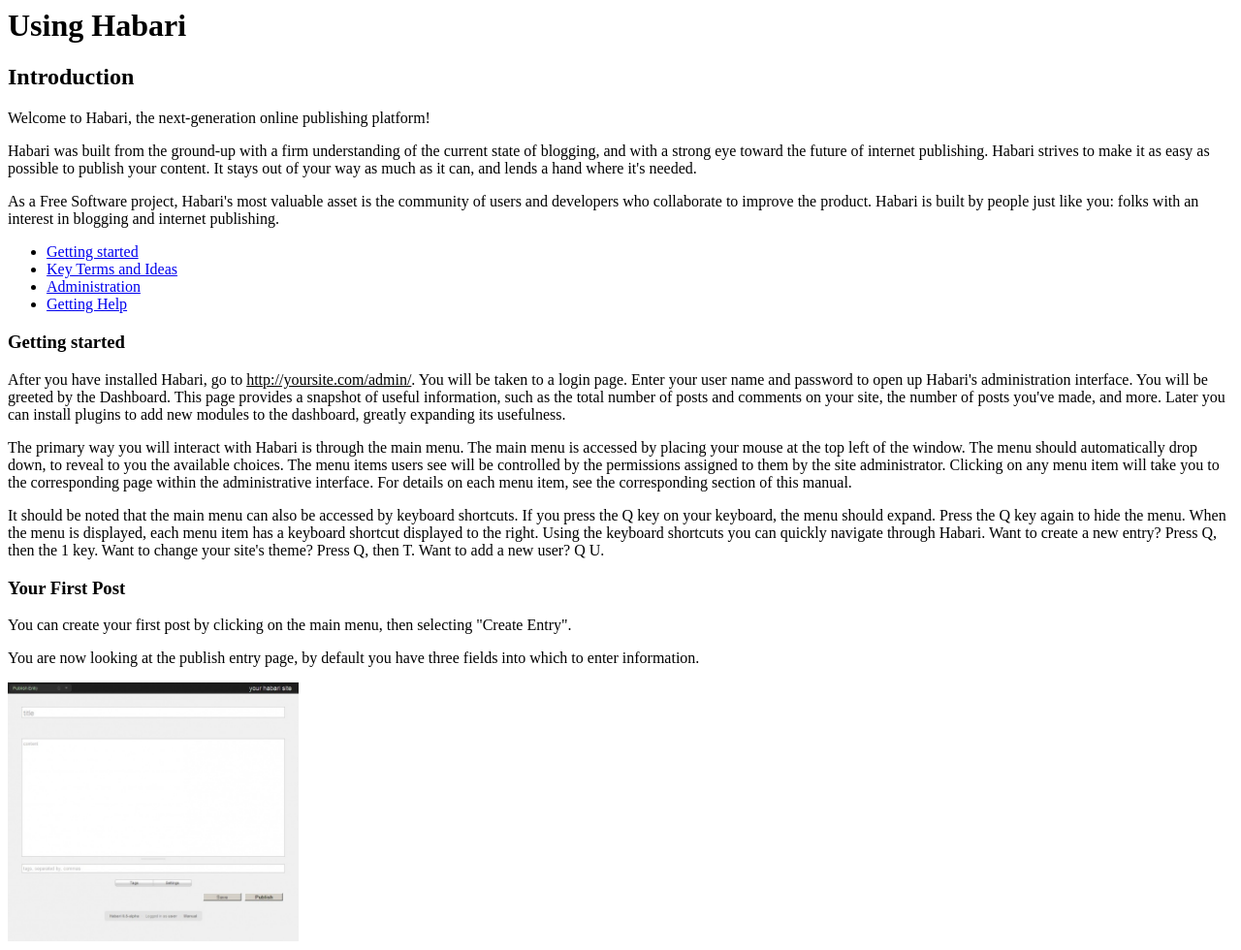
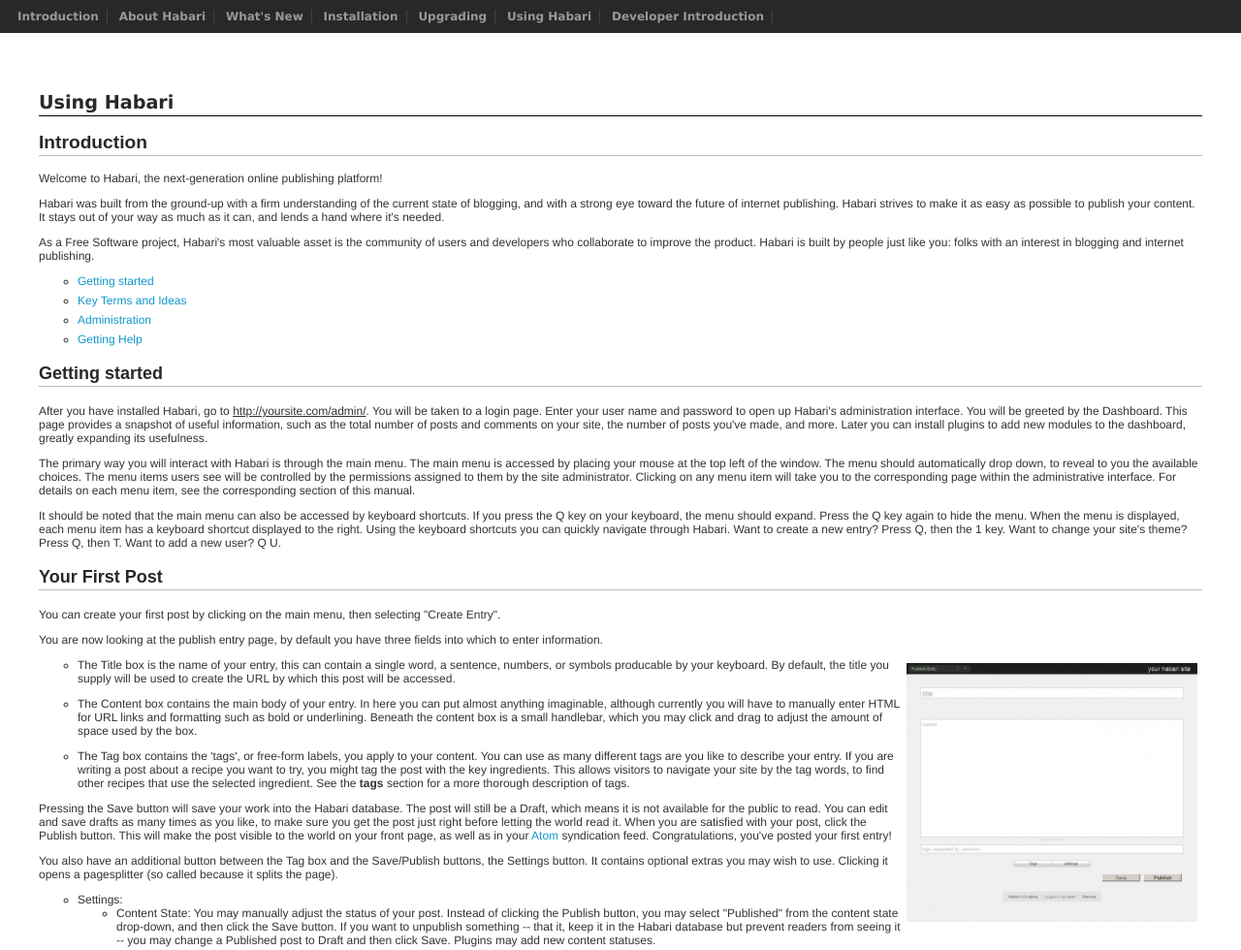
Before and after one commit to habari/doc, a plain HTML site: page manual/using.html in a window 1280 px wide. Shown: the top 980 px of the page at 97% size. Drawn offline with Linux system fonts and the light colour scheme.

Commit message:
Oops. Left out the style stuff.
git-svn-id: https://svn.habariproject.org/habari/trunk/htdocs/doc@3894 653ae4dd-d31e-0410-96ef-6bf7bf53c507

```diff
--- a/manual/using.html
+++ b/manual/using.html
@@ -1,4 +1,27 @@
-		<h1>Using Habari</h1>
+<!DOCTYPE html PUBLIC "-//W3C//DTD XHTML 1.0 Transitional//EN" "http://www.w3.org/TR/xhtml1/DTD/xhtml1-transitional.dtd">
+<html xmlns="http://www.w3.org/1999/xhtml" xml:lang="en" lang="en">
+<head>
+<meta http-equiv="Content-Type" content="text/html;charset=utf-8"/>
+<link rel='alternate' type='application/rss+xml' title='RSS' href='index.xml'/>
+<title> Habari - User Manual </title>
+<link rel="stylesheet" type="text/css" media="screen" href="style.css">
+</head>
+<body>
+<div id="topMenu">
+	<a href="index.html" title="Introduction">Introduction</a>
+	<a href="habari.html" title="About Habari">About Habari</a>
+	<a href="new.html" title="What's New">What's New</a>
+	<a href="installation.html" title="Installation">Installation</a>
+	<a href="upgrading.html" title="Upgrading">Upgrading</a>
+	<a href="using.html" title="Using Habari">Using Habari</a>
+	<a href="developer.html" title="Developer Introduction">Developer Introduction</a>
+</div>
+
+<div id="wrapper">
+
+	<div id="userdocumentaion">
+
+	<h1>Using Habari</h1>
 		<h2>Introduction</h2>
 
 		<p>Welcome to Habari, the next-generation online publishing platform!
```
Also changed, not shown: manual/installation.html (+3 -0 lines).
